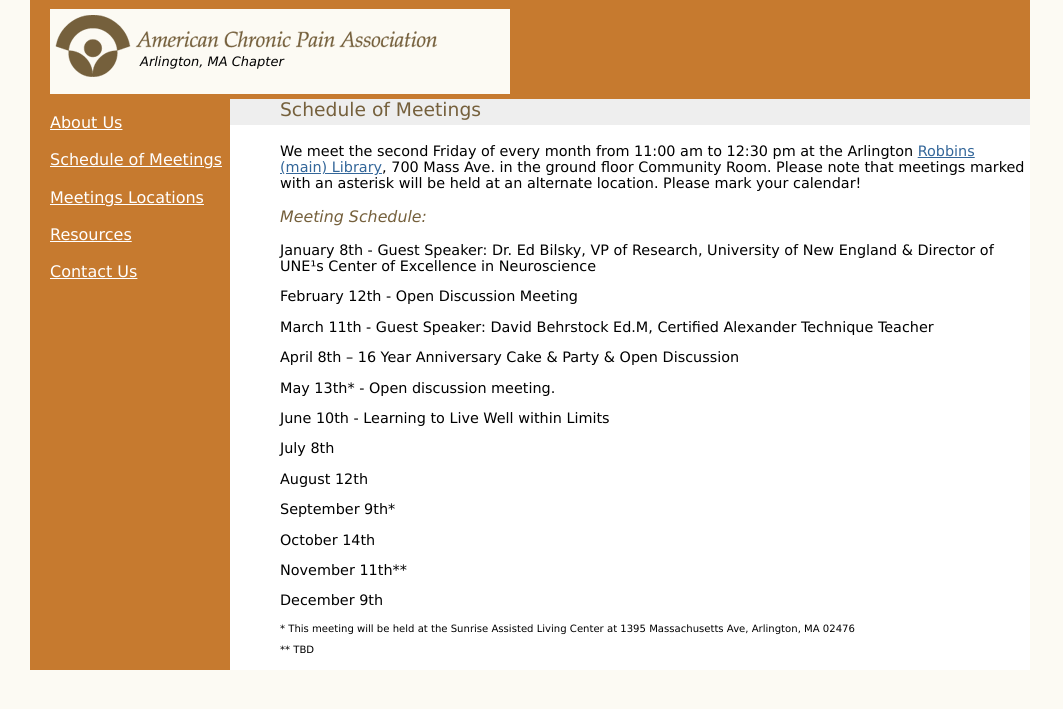
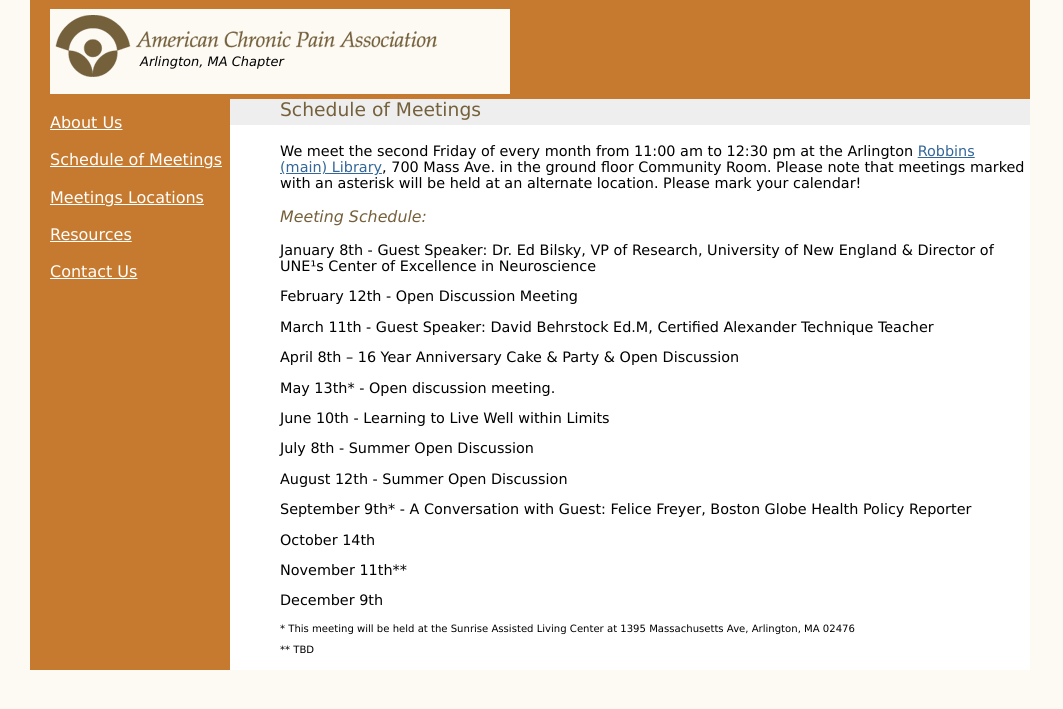
Before and after one commit to legostud/arlingtonacpa-org, a PHP site: page /meetings.php in a window 1280 px wide. Shown: the part 16-725 px from the top of the page, without its empty margins (0-1063 px from the left). Run offline with PHP 8.4, Linux system fonts and the light colour scheme.

Commit message:
Added quest speaker for Sept

```diff
--- a/meetings.php
+++ b/meetings.php
@@ -28,9 +28,9 @@ New England &amp; Director of UNE¹s Center of Excellence in Neuroscience</p>
 			<p>April 8th – 16 Year Anniversary Cake &amp; Party &amp; Open Discussion</p>
 			<p>May 13th* - Open discussion meeting.</p>
 			<p>June 10th - Learning to Live Well within Limits</p>
-			<p>July 8th</p>
-			<p>August 12th</p>
-			<p>September 9th*</p>
+			<p>July 8th - Summer Open Discussion</p>
+			<p>August 12th - Summer Open Discussion</p>
+			<p>September 9th* - A Conversation with Guest: Felice Freyer, Boston Globe Health Policy Reporter</p>
 			<p>October 14th</p>
 			<p>November 11th**</p>
 			<p>December 9th</p>
```
